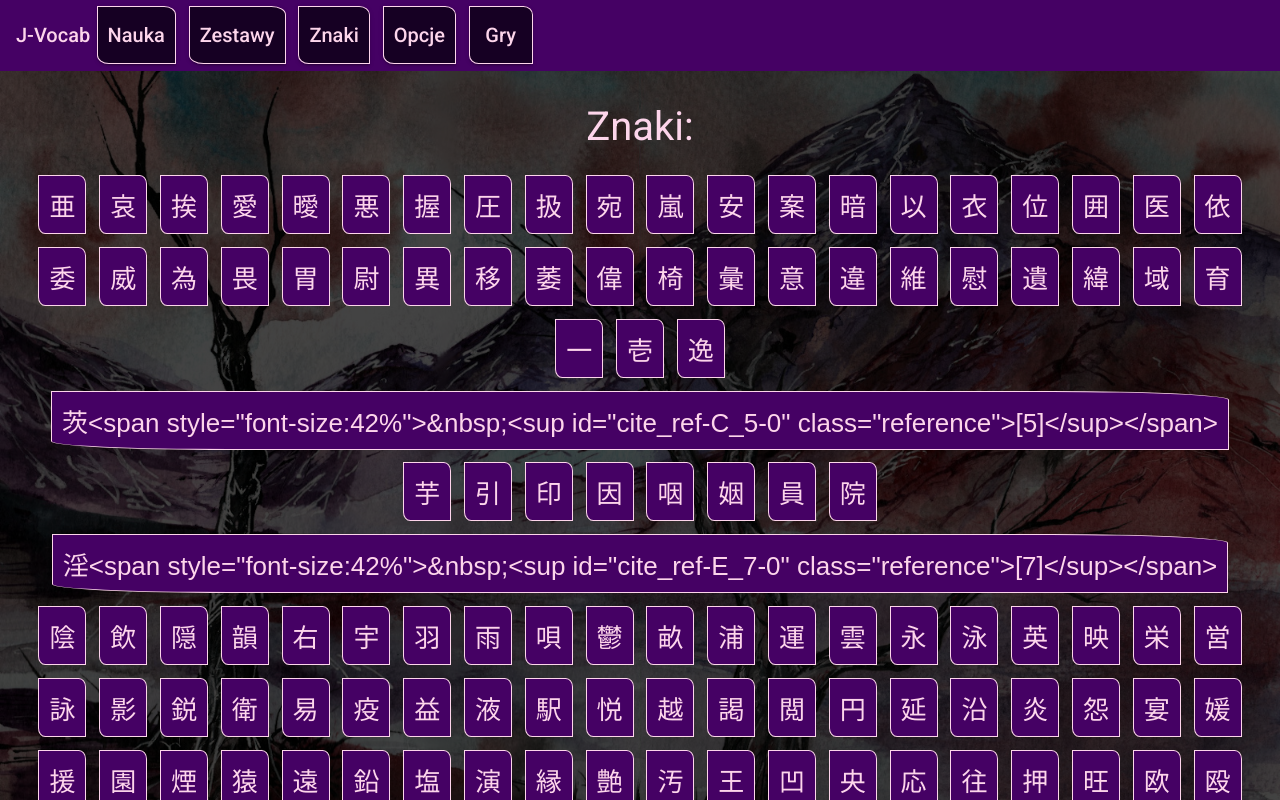
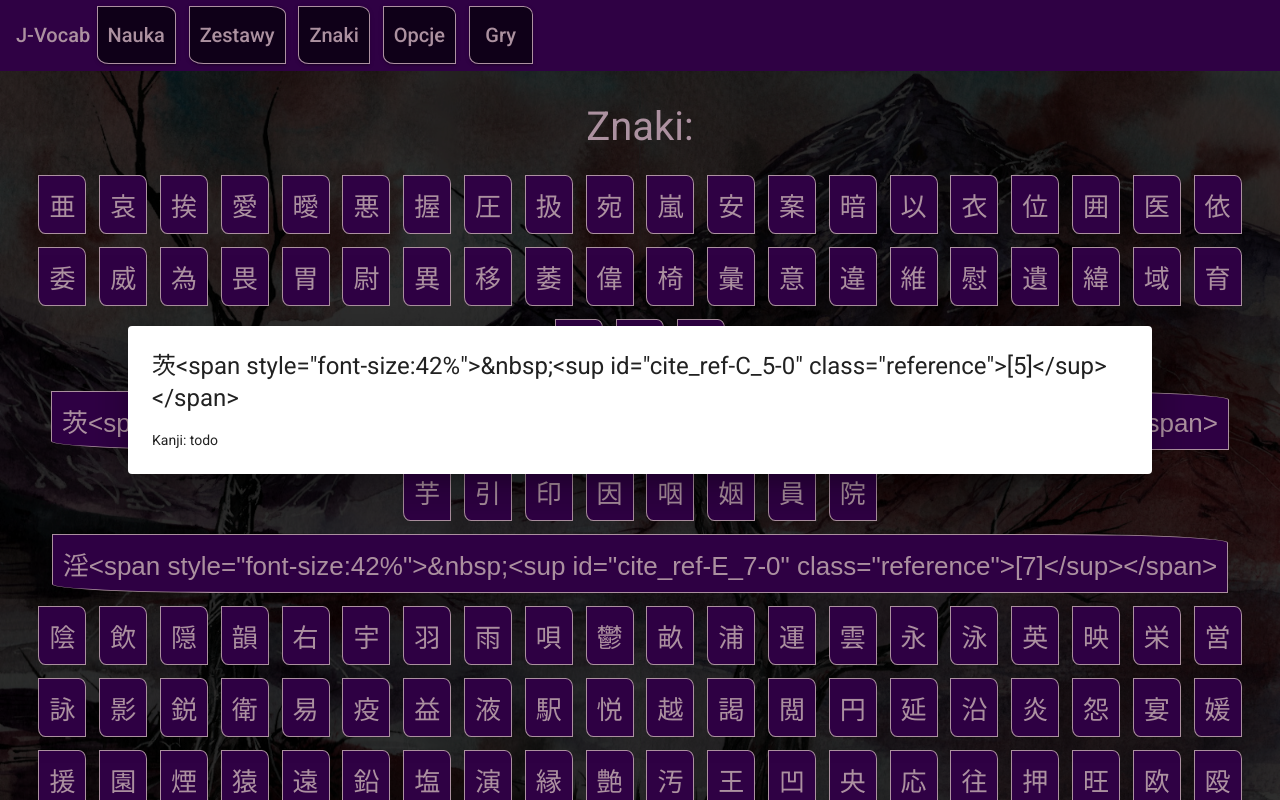
Before and after one commit to bjeziorek/j-vocab_project, an Angular app in the folder J-Vocab/: page /kanji in a window 1280 px wide. Both pictures are taken after a click on the button 640 px from the left and 420 px from the top of the page. Shown: the top 800 px of the page. Built offline with nearby package versions, Linux system fonts and the light colour scheme.

Commit message:
dialogbox materials

```diff
--- /dev/null
+++ b/J-Vocab/src/app/kanji/dialog-box.html
@@ -0,0 +1,5 @@
+<h1 mat-dialog-title> {{data.kanji}}</h1>
+<div mat-dialog-content>
+  Kanji: todo
+
+</div>
--- a/J-Vocab/src/app/kanji/kanji.component.html
+++ b/J-Vocab/src/app/kanji/kanji.component.html
@@ -1,6 +1,6 @@
 <div class="{{theme}}">
     <div class="centerize">
         <h1>Znaki:</h1>
-        <button *ngFor="let item of kanjiDb">{{item.New}}</button>
+        <button *ngFor="let item of kanjiDb" id={{item.New}} (click)="kanjiClick($event)">{{item.New}}</button>
     </div>
 </div>
--- a/J-Vocab/src/app/kanji/kanji.component.ts
+++ b/J-Vocab/src/app/kanji/kanji.component.ts
@@ -1,6 +1,12 @@
 import { KanjiDatabase } from './kanji-database';
 import { Component, OnInit } from '@angular/core';
 import { ThemesService } from '../themes.service';
+import { MatDialog, MAT_DIALOG_DATA } from '@angular/material/dialog';
+import { Inject } from '@angular/core';
+
+export interface DialogData {
+  kanji: string;
+}
 
 @Component({
   selector: 'app-kanji',
@@ -9,10 +15,11 @@ import { ThemesService } from '../themes.service';
 })
 export class KanjiComponent implements OnInit {
 
-  kanjiDb=new KanjiDatabase().jouyouKanji;
+  kanjiDb = new KanjiDatabase().jouyouKanji;
 
   theme = 'amethystTheme';
-  constructor(private readonly themeService: ThemesService) {
+  constructor(private readonly themeService: ThemesService,
+    public dialog: MatDialog) {
   }
   ngOnInit(): void {
     this.theme = this.themeService.currentTheme;
@@ -21,5 +28,21 @@ export class KanjiComponent implements OnInit {
     });
   }
 
+  kanjiClick(evt) {
+
+    this.dialog.open(dialogBox, {
+      data: {
+        kanji: (evt.target as HTMLButtonElement).id
+      }
+    });
+  }
 
 }
+
+@Component({
+  selector: 'dialog-box',
+  templateUrl: 'dialog-box.html',
+})
+export class dialogBox {
+  constructor(@Inject(MAT_DIALOG_DATA) public data: DialogData) { }
+}
```
Also changed, not shown: J-Vocab/src/app/app.module.ts (+6 -5 lines).
